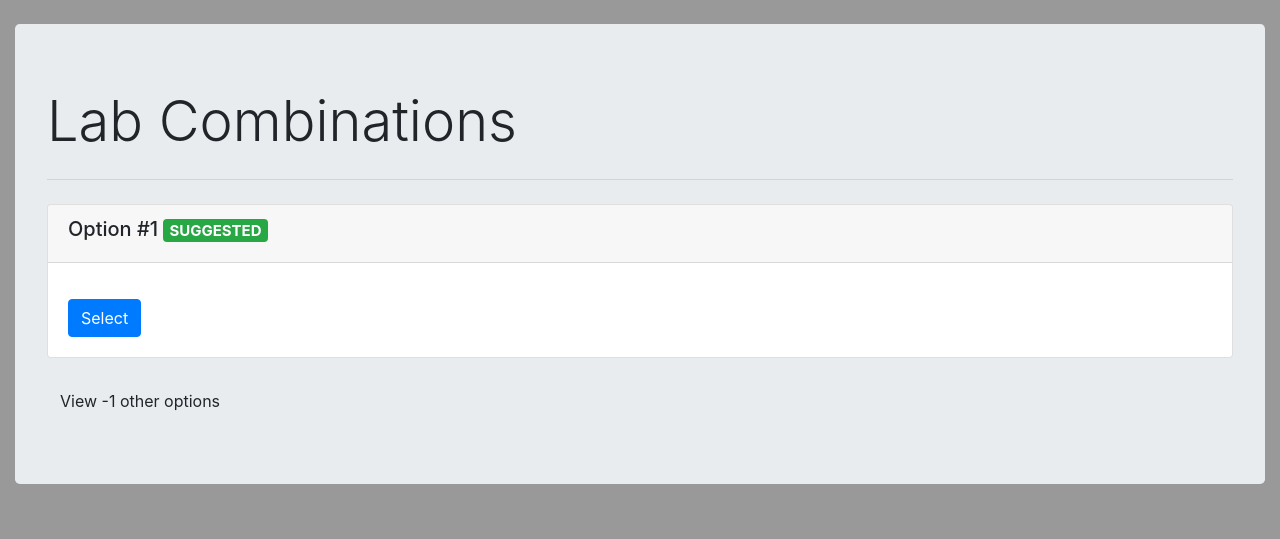
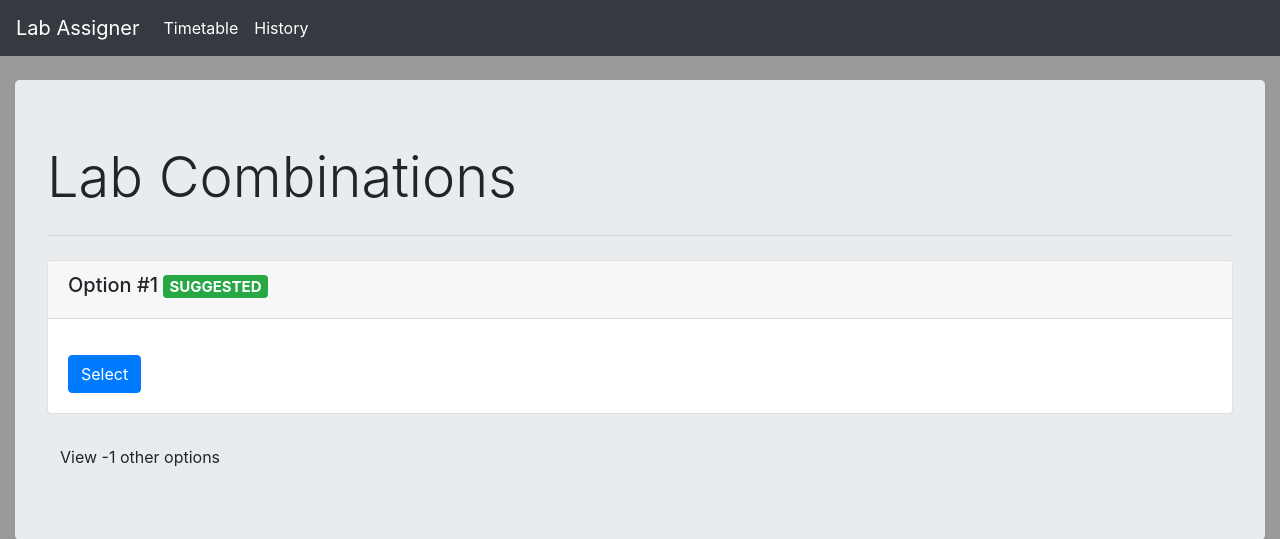
Before and after one commit to chinmxy/lab-assigner-crce, a Flask app: template templates/result.html in a window 1280 px wide. Shown: the top 539 px of the page. Run offline with Flask 2, Linux system fonts and the light colour scheme; the template is opened without the code that fills it, so the values that code supplies are empty; some libraries are stand-ins or nearby versions.

Commit message:
Added nav-bar in results page

```diff
--- a/templates/result.html
+++ b/templates/result.html
@@ -18,6 +18,25 @@
 </head>
 
 <body>
+    <nav class="navbar navbar-expand-lg navbar-dark bg-dark">
+        <a class="navbar-brand" href="/">Lab Assigner</a>
+        <button class="navbar-toggler" type="button" data-toggle="collapse" data-target="#navbarSupportedContent"
+            aria-controls="navbarSupportedContent" aria-expanded="false" aria-label="Toggle navigation">
+            <span class="navbar-toggler-icon"></span>
+        </button>
+
+        <div class="collapse navbar-collapse" id="navbarSupportedContent">
+            <ul class="navbar-nav mr-auto">
+                <li class="nav-item active">
+                    <a class="nav-link" href="/timetable">Timetable</a>
+                </li>
+                <li class="nav-item active">
+                    <a class="nav-link" href="/history">History <span class="sr-only">(current)</span></a>
+                </li>
+
+
+        </div>
+    </nav>
     </br>
     <div class="container-fluid">
         <div class="jumbotron">
```
